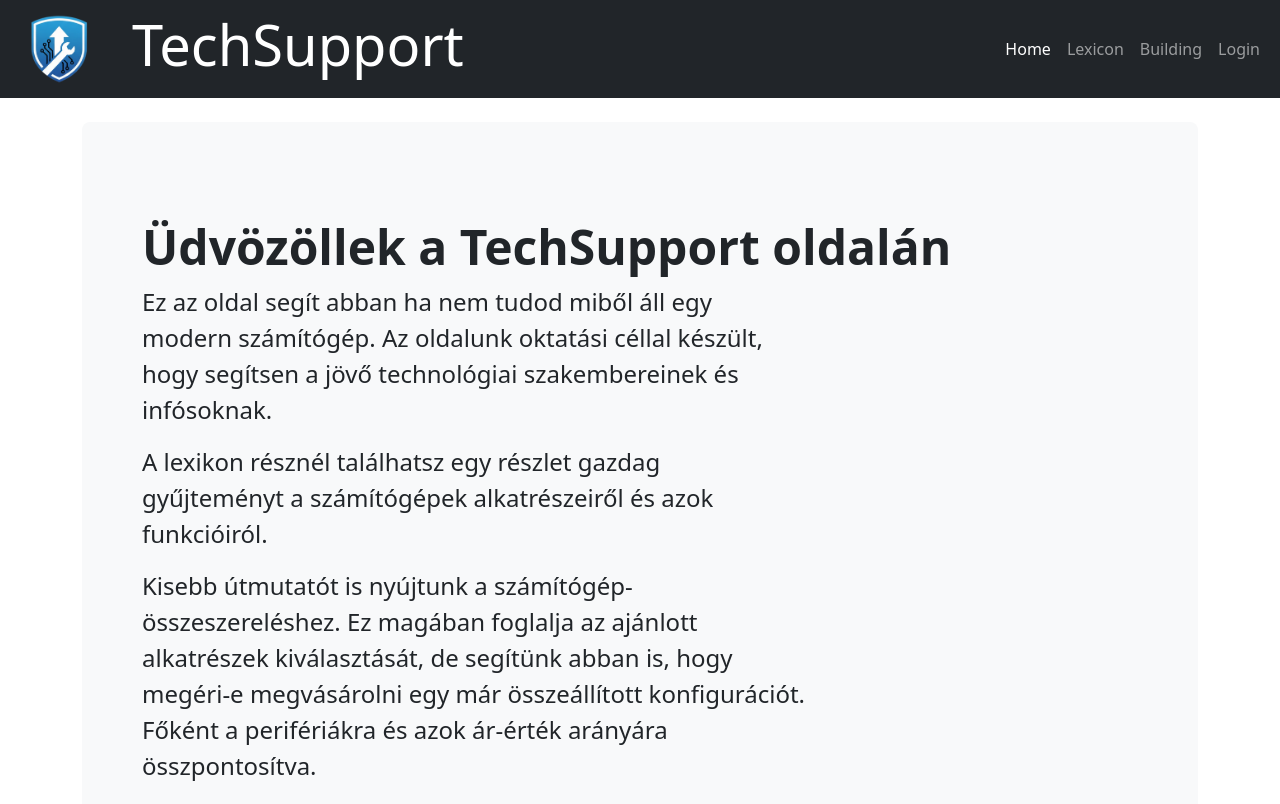
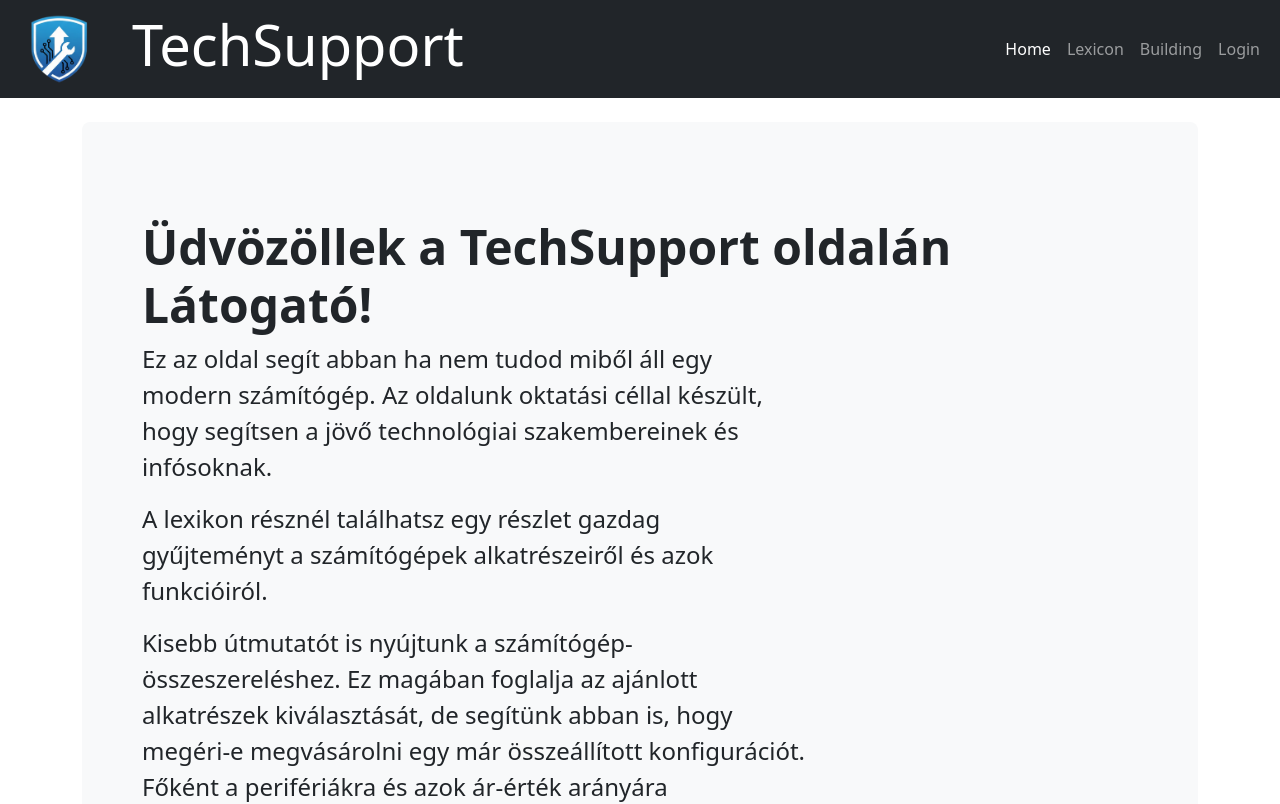
Before and after one commit to Atmerium/TechSupport_Frontend, a React (Vite) app: page / in a window 1280 px wide. Shown: the top 804 px of the page. Built offline with nearby package versions, Linux system fonts and the light colour scheme.

Commit message:
Cookies done

```diff
--- a/package.json
+++ b/package.json
@@ -12,6 +12,7 @@
   "dependencies": {
     "bootstrap": "^5.3.8",
     "react": "^19.2.4",
+    "react-cookie": "^8.1.0",
     "react-dom": "^19.2.4",
     "react-router": "^7.13.0"
   },
--- a/src/App.tsx
+++ b/src/App.tsx
@@ -10,6 +10,8 @@ import { AuthProvider, useAuth } from './Context/AuthContext';
 import 'bootstrap/dist/css/bootstrap.min.css';
 import 'bootstrap/dist/js/bootstrap.bundle.min.js';
 import type { JSX } from 'react';
+import Profile from './Pages/Profile';
+import { useCookies } from 'react-cookie';
 
 const ProtectedRoute = ({ children }: { children: JSX.Element }) => {
     const { isLoggedIn } = useAuth();
@@ -19,17 +21,23 @@ const ProtectedRoute = ({ children }: { children: JSX.Element }) => {
     return children;
 };
 
-function App() {
+const AppRoutes = () => {
+  const { isLoggedIn } = useAuth();
+  const [cookies] = useCookies(['user']);
+  const userCookie = cookies.user;
+  const cookieName = typeof userCookie === 'string'
+    ? userCookie
+    : userCookie?.username || userCookie?.userName;
+  const userName = isLoggedIn ? (cookieName || 'Látogató') : 'Látogató';
 
   return (
-    <AuthProvider>
     <Routes>
       <Route path="/" element={<Layout />}>
-          <Route index element={<Welcome />}/>
+        <Route index element={<Welcome userName={userName} />} />
         <Route path="login" element={<Login />} />
         <Route path="profile" element={
           <ProtectedRoute>
-              <div className="p-5"><h2>Profile Page</h2><p>Your profile information will be displayed here.</p></div>
+            <Profile />
           </ProtectedRoute>
         } />
         <Route path="lexicon" element={<Lexicon />} />
@@ -38,8 +46,15 @@ function App() {
         <Route path="building/:category" element={<Building />} />
       </Route>
     </Routes>
+  );
+};
+
+function App() {
+  return (
+    <AuthProvider>
+      <AppRoutes />
     </AuthProvider>
-  )
+  );
 }
 
 export default App
--- a/src/Pages/Comments.tsx
+++ b/src/Pages/Comments.tsx
@@ -0,0 +1,3 @@
+const Comments = () => {
+
+}
--- a/src/Pages/Login.tsx
+++ b/src/Pages/Login.tsx
@@ -2,10 +2,12 @@ import { useState } from "react";
 import { useNavigate } from "react-router";
 import type { User } from "../Interfaces/UserInterface";
 import { useAuth } from "../Context/AuthContext";
+import { useCookies } from "react-cookie";
 
 const Login = () => {
   const [isLoginView, setIsLoginView] = useState(true);
   const { login } = useAuth();
+  const [, setCookie] = useCookies(["user"]);
   const [loginRegForm, setLoginRegForm] = useState<User>({
     userName: "",
     userEmail: "",
@@ -28,6 +30,10 @@ const Login = () => {
           }),
         });
         if (res.ok) {
+          const data = await res.json().catch(() => null);
+          const cookieUserName =
+            data?.user?.userName || data?.userName || loginRegForm.userEmail;
+          setCookie("user", { userName: cookieUserName }, { path: "/", maxAge: 60 * 60 * 24 * 7, sameSite: "lax" });
           login();
           navigate("/profile");
         }
@@ -47,6 +53,7 @@ const Login = () => {
             }),
           });
           if (res.ok) {
+            setCookie("user", { userName: loginRegForm.userName }, { path: "/", maxAge: 60 * 60 * 24 * 7, sameSite: "lax" });
             login();
             navigate("/profile");
           }
--- /dev/null
+++ b/src/Pages/Profile.tsx
@@ -0,0 +1,10 @@
+const Profile = () => {
+  return (
+    <div className="p-5">
+        <h2>Profile Page</h2>
+        <p>Your profile information will be displayed here.</p>
+    </div>
+  );
+};
+
+export default Profile;
--- a/src/Pages/Welcome.tsx
+++ b/src/Pages/Welcome.tsx
@@ -1,10 +1,15 @@
-const Welcome = () => {
+interface WelcomeProps {
+  userName: string;
+}
+
+const Welcome = ({ userName }: WelcomeProps) => {
+
   return (
     <>
       <div className="p-3 p-md-5 mb-4 bg-light rounded-3">
         <div className="container-fluid py-5">
           <h1 className="display-5 fw-bold">
-            Üdvözöllek a TechSupport oldalán
+            Üdvözöllek a TechSupport oldalán {userName}!
           </h1>
           <p className="col-md-8 fs-4">
             Ez az oldal segít abban ha nem tudod miből áll egy modern
--- a/src/main.tsx
+++ b/src/main.tsx
@@ -2,9 +2,12 @@ import { createRoot } from 'react-dom/client'
 import './index.css'
 import App from './App.tsx'
 import { BrowserRouter } from 'react-router'
+import { CookiesProvider } from 'react-cookie'
 
 createRoot(document.getElementById('root')!).render(
-  <BrowserRouter>
-    <App />
-  </BrowserRouter>
+  <CookiesProvider>
+    <BrowserRouter>
+      <App />
+    </BrowserRouter>
+  </CookiesProvider>
 )
```
Also changed, not shown: 1 other file (tests, documents, lock files or other folders). Lines whose indentation alone changed are shown as unchanged.
